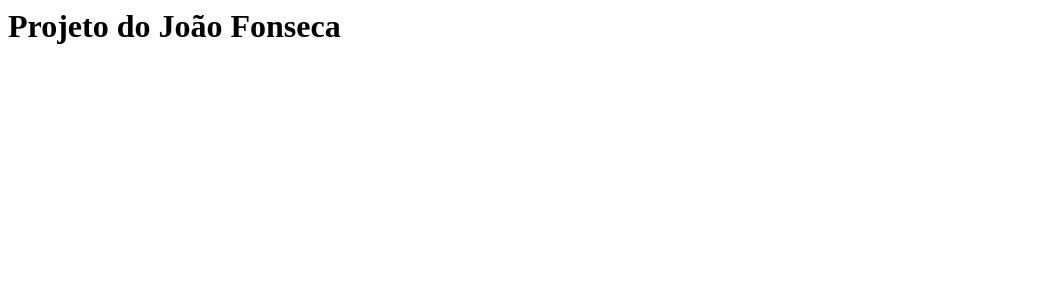
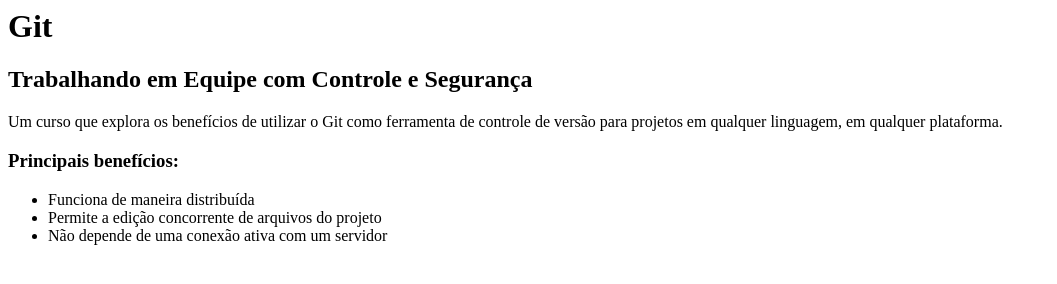
Before and after one commit to EliasProgrammer/curso-git, a plain HTML site: page index.html in a window 1280 px wide. Shown: the whole page, without its empty margins (0-1057 px from the left). Drawn offline with Linux system fonts and the light colour scheme.

Commit message:
Conteúdo da página index.html

```diff
--- a/index.html
+++ b/index.html
@@ -2,7 +2,16 @@
     <head>
     </head>
     <body>
-        <h1>Projeto do João Fonseca</h1>
+        <h1>Git</h1>
+        <h2>Trabalhando em Equipe com Controle e Segurança</h2>
+
+        <p>Um curso que explora os benefícios de utilizar o Git como ferramenta de controle de versão para projetos em qualquer linguagem, em qualquer plataforma.</p>
+
+        <h3>Principais benefícios:</h3>
+        <ul>
+            <li>Funciona de maneira distribuída</li>
+            <li>Permite a edição concorrente de arquivos do projeto</li>
+            <li>Não depende de uma conexão ativa com um servidor</li>
+        </ul>
     </body>
-
 </html>
```
